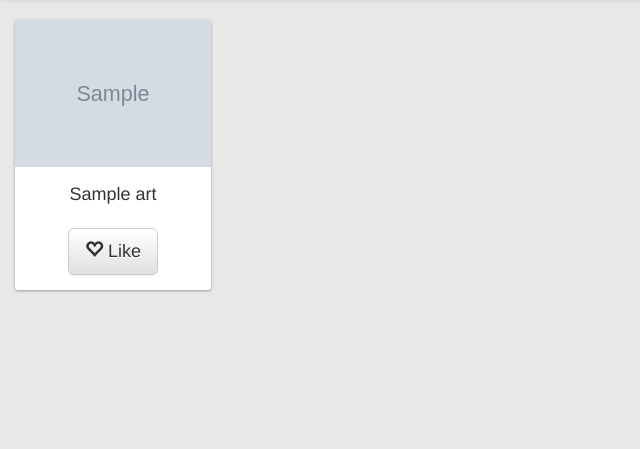
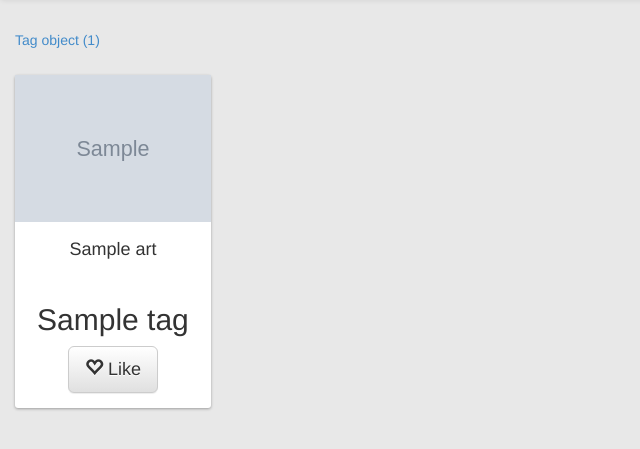
Before and after one commit to kcshafer/liwi-site, a Django app: template templates/art/art_multi_view.html in a window 1280 px wide. Shown: the part 52-501 px from the top of the page, without its empty margins (0-640 px from the left). Run offline with Django 3.2, Linux system fonts and the light colour scheme; the template is opened without the code that fills it: values that come from a table or form of the project are taken from there, others are empty; tables that the repository leaves empty hold one stand-in row (values such as "Sample post"); grey boxes marked "Sample" are stand-in pictures; some libraries are stand-ins or nearby versions.

Commit message:
Dynamic filtering on art page via tags

```diff
--- a/art/models.py
+++ b/art/models.py
@@ -1,4 +1,7 @@
 from django.db import models
+from django import template
+
+register = template.Library()
 
 def upload_to(instance, filename):
     return 'art/%s/%s' % (instance.user.id, filename)
@@ -13,6 +16,11 @@ class Art(models.Model):
 
     class Meta:
         db_table = 'art'
+
+    @register.tag(name="get_tags")
+    def get_tags(self):
+        tags = ArtTag.objects.filter(art__id=self.id).values('tag__name')
+        return ' '.join([t.get('tag__name') for t in tags])
 
 class Like(models.Model):
     user = models.ForeignKey('registration.User')
--- a/templates/art/art_multi_view.html
+++ b/templates/art/art_multi_view.html
@@ -61,13 +61,19 @@
     <body>
         {% include 'home/navigation.html' %}
         {% csrf_token %}
+        <ul class="nav nav-pills" id="filter_tags">
+        {% for tag in tags %}
+           <li class="li-{{ tag }}"><a href="#" data-filter="{{  tag  }}" class="filter-btn">{{ tag }}</a></li>
+        {% endfor %}
+        </ul>
         <div id="freewall" class="free-wall">
         {% for a in art %}
-            <div class="brick">
+            <div class="brick {{ a.get_tags }}">
                 <a href="/art/view/{{ a.id }}"><img src="{{ a.photo.url }}" width="100%" /></a>
                 <div class="info">
                     <div class="art_title">{{ a.title }}</div>
                     <br/>
+                    <h2>{{  a.get_tags }}</h2>
                 {% if user.is_authenticated %}
                     <button type="button" id="{{ a.id }}" class="btn btn-default btn-md like_btn">
                     {% if a.id not in liked_art%}
@@ -117,6 +123,14 @@
             $(".like_btn_login").click(function(){
                 window.location.replace('/login/')
             });
+
+            $(".filter-btn").click(function(){
+                tag = $(this).attr('data-filter')
+                $(".active").removeClass('active');
+                $(".li-" + tag).addClass('active');
+                wall.unFilter();
+                wall.filter('.' + tag)
+            });
         </script>
     </body>
 </html>
```
Also changed, not shown: art/views.py (+6 -2 lines).
